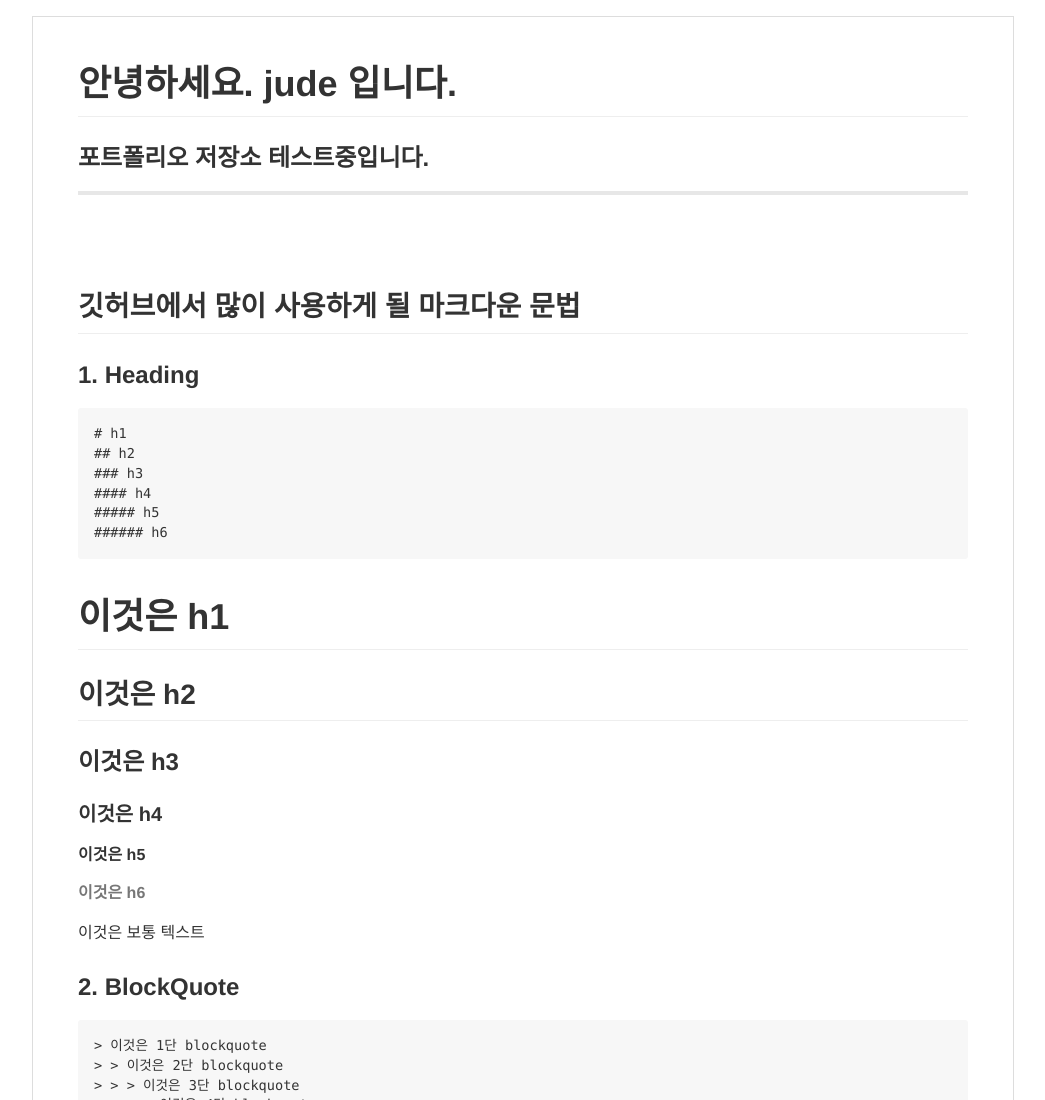
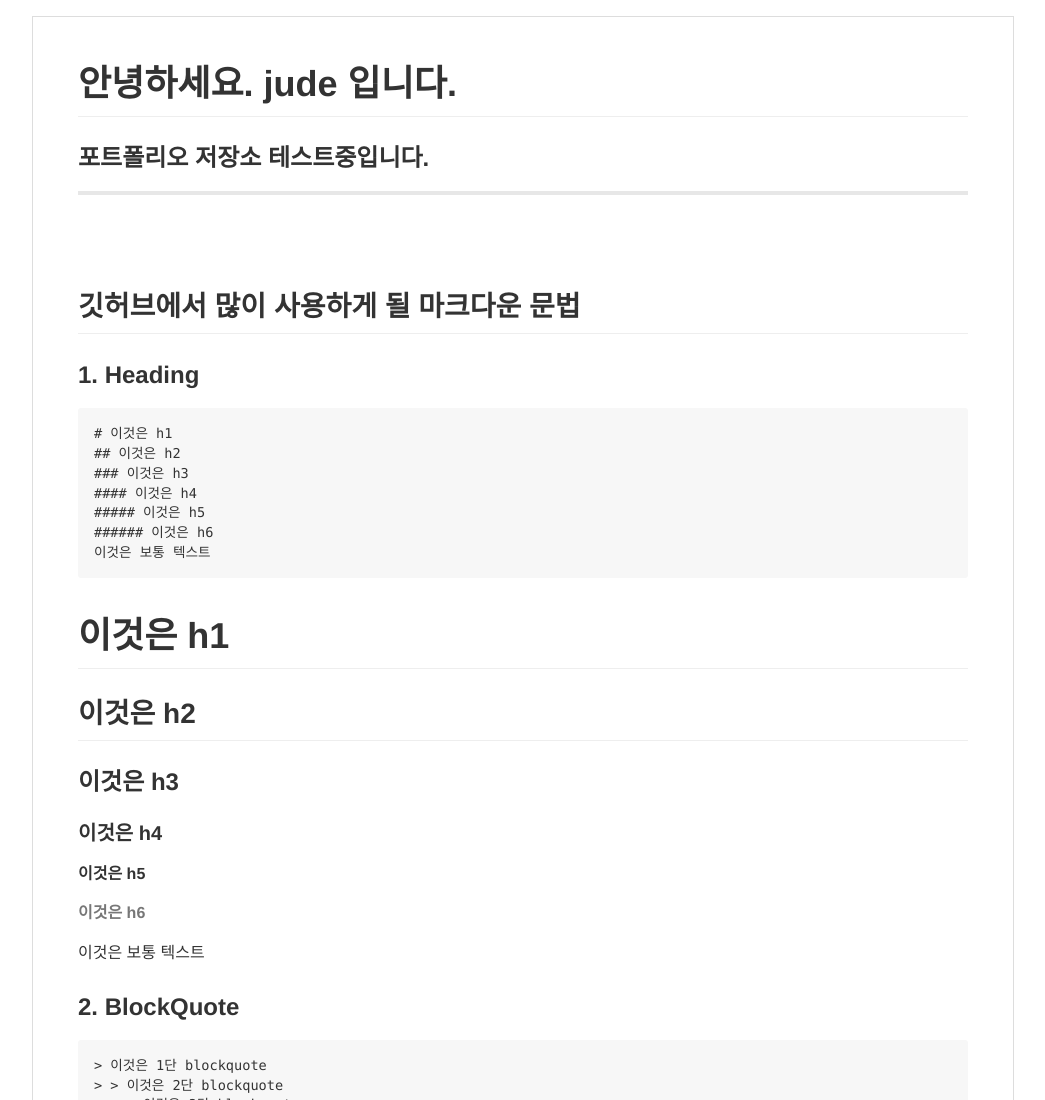
Before and after one commit to jude-sh/jude-sh.github.io, a plain HTML site: page README.html in a window 1280 px wide. Shown: the top 1100 px of the page, without its empty margins (117-1162 px from the left). Drawn offline with Linux system fonts and the light colour scheme.

Commit message:
readme.md 수정

```diff
--- a/README.html
+++ b/README.html
@@ -1020,12 +1020,13 @@ body .markdown-body
 <p><br><br></p>
 <h2 id="_2"><a name="user-content-_2" href="#_2" class="headeranchor-link" aria-hidden="true"><span class="headeranchor"></span></a>깃허브에서 많이 사용하게 될 마크다운 문법</h2>
 <h3 id="1-heading"><a name="user-content-1-heading" href="#1-heading" class="headeranchor-link" aria-hidden="true"><span class="headeranchor"></span></a>1. Heading</h3>
-<pre><code># h1
-## h2
-### h3
-#### h4
-##### h5
-###### h6
+<pre><code># 이것은 h1
+## 이것은 h2
+### 이것은 h3
+#### 이것은 h4
+##### 이것은 h5
+###### 이것은 h6
+이것은 보통 텍스트
 </code></pre>
 
 <h1 id="h1"><a name="user-content-h1" href="#h1" class="headeranchor-link" aria-hidden="true"><span class="headeranchor"></span></a>이것은 h1</h1>
```
Also changed, not shown: 1 other file.
